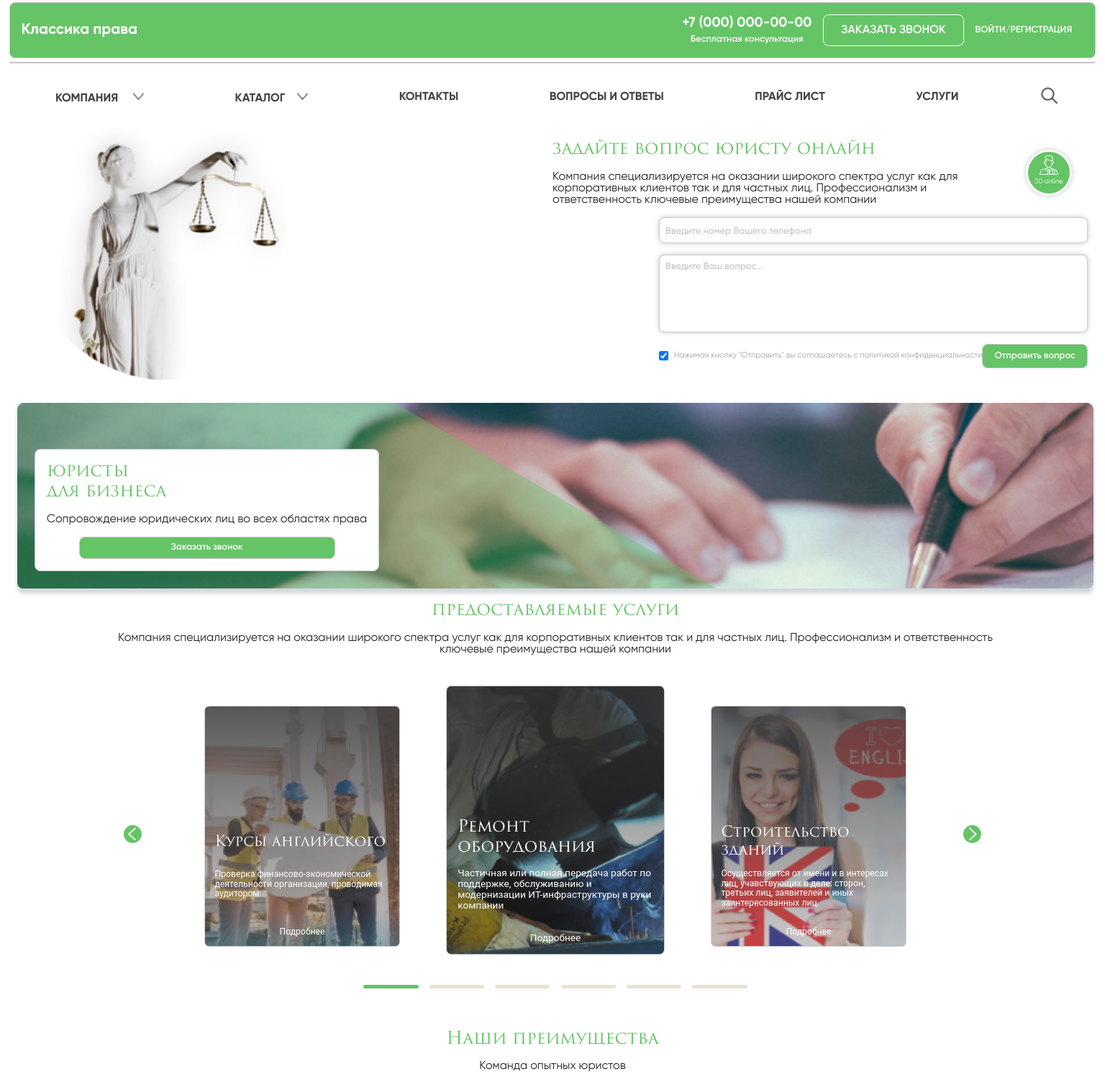
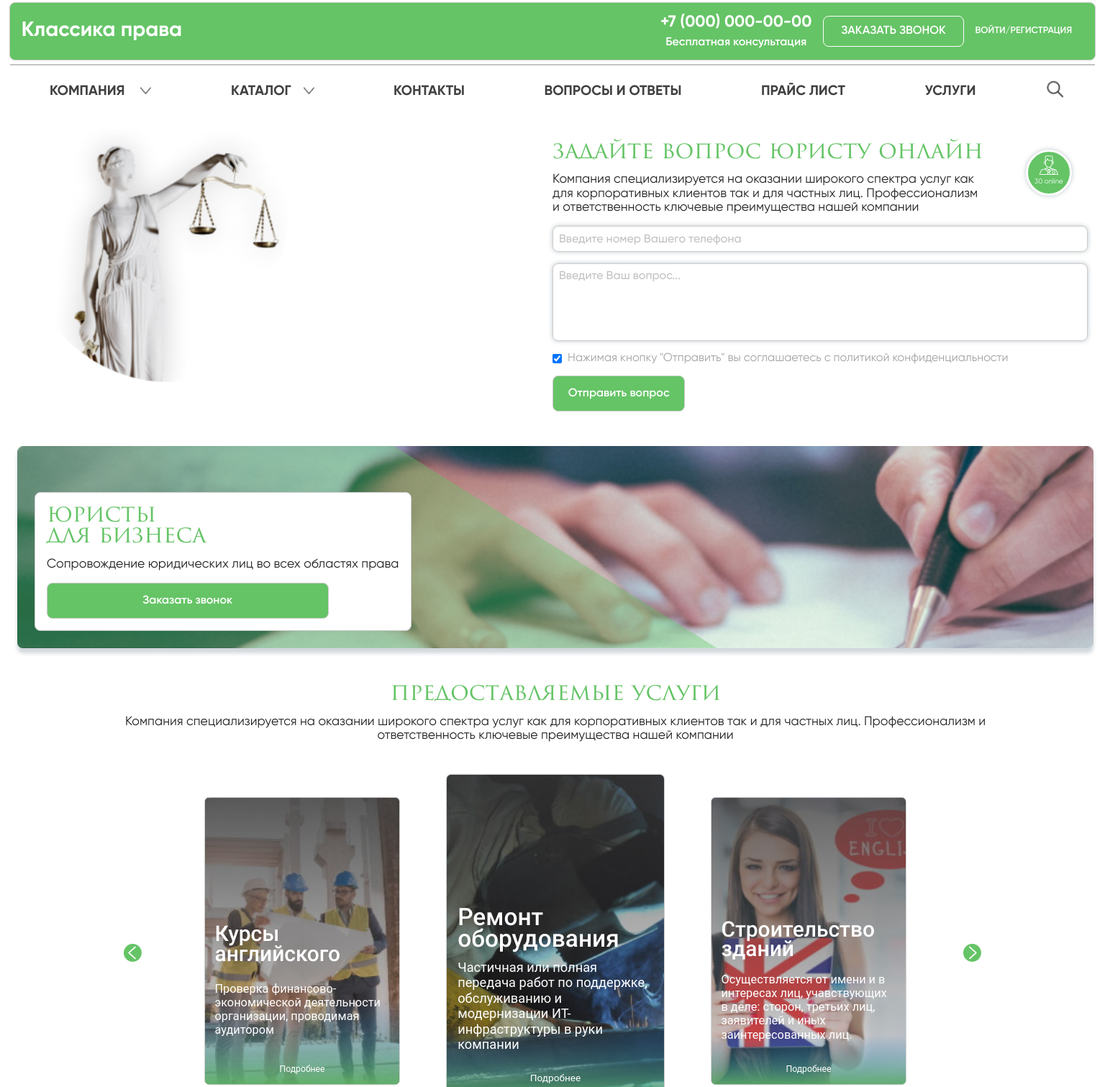
Before and after one commit to llianand94/practic_final_css, a plain HTML site: page index.html in a window 1536 px wide. Shown: the top 1511 px of the page at 72% size. Drawn offline with Linux system fonts and the light colour scheme.

Commit message:
Resize all fonts  in media requests

```diff
--- a/assets/css/benefit-section.css
+++ b/assets/css/benefit-section.css
@@ -68,4 +68,12 @@
   .card-benefit+.card-benefit{
     margin-left: 1.2rem;
   }
+  .card-benefit-capture{
+    line-height: 1.3rem;
+    font-size: 1.2rem;
+  }
+  .card-benefit-about{
+    line-height: 1.1rem;
+    font-size: 1rem;
+  }
 }
--- a/assets/css/footer.css
+++ b/assets/css/footer.css
@@ -107,7 +107,6 @@
     width: 33%;
     margin-top: 2rem;
     padding-left: 0;
-
   }
   .footer-list-wrapper>li:nth-child(4){
     order: 2;
@@ -122,3 +121,19 @@
     padding-top: 1.5rem;
   }
 }
+@media screen and (min-width: 1336px) {
+
+  .footer-list-wrapper>li{
+    font-size: 1.2rem;
+  }
+  .messangers-wrapper>*{
+    width: 2rem;
+    height: 2rem;
+  }
+  .call-info{
+    font-size: 1.1rem;
+  }
+  .copy-rights{
+    font-size: 1.1rem;
+  }
+}}
--- a/assets/css/form-section.css
+++ b/assets/css/form-section.css
@@ -1,4 +1,4 @@
-.form-section{
+.form-section {
   padding-left: 1.5rem;
   padding-right: 1.5rem;
   background-image: url(./../images/main-theme-image.png);
@@ -7,7 +7,7 @@
   background-position-x: center;
   background-position-y: 28%;
 }
-.form-article{
+.form-article {
   width: 17rem;
 }
 .after-element {
@@ -25,14 +25,13 @@
   color: var(--white-color);
   font-size: 0.6rem;
 }
-.question-form{
+.question-form {
   margin-top: 16rem;
 }
 .question-form > * {
   width: 100%;
   margin-bottom: 1rem;
 }
-
 
 .question-form > input {
   padding: 0.5rem;
@@ -42,7 +41,7 @@
 input::placeholder {
   color: #c2c2c2;
   font-size: 0.8rem;
-  font-family: 'Gilroy';
+  font-family: "Gilroy";
   font-weight: 500;
   overflow: hidden;
   white-space: nowrap;
@@ -57,10 +56,10 @@ textarea {
   display: flex;
   align-items: center;
 }
-.submit-question-wrapper .btn-submit{
+.submit-question-wrapper .btn-submit {
   margin-left: auto;
 }
-span.text-checkbox {
+.text-checkbox {
   margin: 0 0.5rem;
   font-size: 0.7rem;
   line-height: 0.7rem;
@@ -82,7 +81,7 @@ span.text-checkbox {
   margin: 1rem auto 0;
   text-align: center;
 }
-.bg-wrapper{
+.bg-wrapper {
   padding-right: 1rem;
   padding-left: 1.5rem;
 }
@@ -120,10 +119,8 @@ span.text-checkbox {
   z-index: 2;
 }
 
-
-
 @media screen and (min-width: 460px) {
-  .form-section{
+  .form-section {
     margin: 0 auto;
     background-position-y: 22%;
   }
@@ -133,7 +130,7 @@ span.text-checkbox {
 }
 
 @media screen and (min-width: 768px) {
-  .form-section{
+  .form-section {
     display: flex;
     flex-direction: column;
     align-items: flex-end;
@@ -142,14 +139,14 @@ span.text-checkbox {
     background-position-y: -3rem;
     background-size: 21rem;
   }
-  .form-article{
+  .form-article {
     position: relative;
     width: 70%;
   }
   .question-form {
     margin-top: 1rem;
-}
-  span.text-checkbox{
+  }
+  span.text-checkbox {
     margin-right: auto;
   }
   .after-element {
@@ -160,26 +157,51 @@ span.text-checkbox {
   }
 }
 @media screen and (min-width: 992px) {
-  .form-section{
+  .form-section {
     background-position-x: 3rem;
     background-position-y: -5rem;
     background-size: 22rem;
   }
 }
 @media screen and (min-width: 1024px) {
-  .form-section{
+  .form-section {
     margin-top: 6rem;
   }
-  .form-article{
+  .article-capture{
+    font-size: 1.6rem;
+  }
+  .form-article {
     width: 100%;
   }
-  .form-text{
+  .form-text {
     width: 80%;
+  }
+  .submit-question-wrapper {
+    flex-wrap: wrap;
+    justify-content: flex-start;
+  }
+  .text-checkbox {
+    width: 90%;
+    font-size: 0.9rem;
+    line-height: 1rem;
+  }
+  .submit-question-wrapper .btn-submit,
+  .bg-image .btn-submit {
+    margin-left: 0;
+    margin-right: auto;
+    margin-top: 1rem;
+    padding: 0.8rem 1.1rem;
+    font-size: 0.9rem;
+    line-height: 1rem;
   }
   .after-element {
     right: 3%;
     top: 26%;
   }
+  .bg-image{
+    margin-bottom: 3rem;
+  }
+
 }
 @media screen and (min-width: 1200px) {
   .form-section {
@@ -187,5 +209,26 @@ span.text-checkbox {
   }
 }
 @media screen and (min-width: 1336px) {
+  .article-capture{
+    font-size: 2rem;
+  }
+  .article-text{
+    font-size: 1.1rem;
+    line-height: 1.2rem;
+  }
 
+  ::placeholder,
+  input::placeholder {
+    font-size: 1rem;
+  }
+  .text-checkbox {
+    font-size: 1rem;
+    line-height: 1rem;
+  }
+  .submit-question-wrapper .btn-submit,
+  .bg-image .btn-submit {
+    padding: 1rem 1.3rem;
+    font-size: 1rem;
+    line-height: 1rem;
+  }
 }
--- a/assets/css/help-section.css
+++ b/assets/css/help-section.css
@@ -37,7 +37,7 @@ font-family: 'Gilroy';
   background-size: 1.5rem;
   background-repeat: no-repeat;
 }
-.help-section-form input:not(:last-child){
+.help-section-form input:not(.get-help){
   padding-bottom: 0.5rem;
   padding-left: 2rem;
   font-family: 'Gilroy';
@@ -48,8 +48,11 @@ font-family: 'Gilroy';
   white-space: nowrap;
   text-overflow: ellipsis;
 }
-.help-section-form .btn-submit{
-  max-width: 12rem;
+.get-help{
+  max-width: 80%;
+  padding-right: 2rem;
+  padding-bottom: 0.5rem;
+  padding-left: 2rem;
   align-self: center;
   overflow: hidden;
   white-space: nowrap;
@@ -77,6 +80,11 @@ font-size: 0.6rem;
   border: none;
   border-bottom: 1px solid #414141;
 }
+.help-section-form input:active,
+.help-section-form input:target {
+  border: none;
+  border-bottom: 1px solid var(--color-of-theme);
+}
 @media screen and (min-width:768px) {
   .help-section{
     margin-top: 2rem;
@@ -101,8 +109,22 @@ font-size: 0.6rem;
     margin-top: 3rem;
     margin-bottom: 3rem;
   }
-
   .phone-img-wrapper img{
     transform: scale(1.3);
   }
 }
+@media screen and (min-width:1024px) {
+  .input-description{
+    font-size: 1.1rem;
+  }
+  .get-help{
+  font-size: 1rem;
+  padding: 0;
+  padding: 0.5rem 1rem;
+  /* padding-left: 1rem ;
+  padding-right: 1rem; */
+  }
+  .agree-text{
+  font-size: 0.7rem;
+  }
+}
--- a/assets/css/navigation-section.css
+++ b/assets/css/navigation-section.css
@@ -73,7 +73,7 @@
   font-size: 0;
   justify-content: space-around;
   align-items: center;
-  margin-top: 2rem;
+  margin-top: 1.3rem;
   position: absolute;
   left: 0;
   right: 0;
@@ -161,6 +161,9 @@
 }
 
 @media screen and (min-width: 768px) {
+  .logo{
+    font-size: 1.5rem;
+  }
   .navigation-section::after {
     content: "";
     position: absolute;
@@ -170,6 +173,7 @@
     right: 0;
     background-color: #c4c4c4;
   }
+
 }
 @media screen and (min-width: 1024px) {
   .nav-btn-wrapper {
@@ -193,3 +197,29 @@
     display: inline-block;
   }
 }
+@media screen and (min-width: 1336px) {
+  .logo{
+    font-size: 1.8rem;
+  }
+  .consult-wrapper a:first-child {
+    font-size: 1.4rem;
+  }
+  .consult-wrapper a:last-child {
+    font-size: 1rem;
+  }
+  .nav-link{
+
+  }
+  .nav-link{
+
+  }
+  .log-in{
+
+  }
+  .added-list-item{
+    font-size: 1.2rem;
+  }
+  .inner-list{
+    font-size: 1rem;
+  }
+}
--- a/assets/css/services-section.css
+++ b/assets/css/services-section.css
@@ -10,15 +10,18 @@
   padding: 2rem 0;
 
 }
-.card-wrapperh2 .article-capture{
+.service-capture{
   font-family: 'Roboto';
   font-weight: 500;
+  font-size: 1.5rem;
+  line-height: 1.8rem;
+}
 
-}
-.card-wrapper .article-text{
+.service-text{
   font-family: 'Roboto';
   font-weight: 400;
   font-size: 0.9rem;
+  line-height: 1rem;
 }
 
 .galery {
@@ -124,4 +127,21 @@
   .galery{
     margin: 0 1rem;
   }
+  .service-capture{
+    font-size: 1.8rem;
+  }
+  .service-text{
+    font-size: 1.1rem;
+    line-height: 1.2rem;
+  }
 }
+@media screen and (min-width: 1336px) {
+  .service-capture{
+    font-size: 2.2rem;
+    line-height: 2rem;
+  }
+  .service-text{
+    font-size: 1.2rem;
+    line-height: 1.4rem;
+  }
+}
--- a/assets/css/style.css
+++ b/assets/css/style.css
@@ -63,3 +63,4 @@ body{
   -webkit-box-orient: vertical;
   overflow: hidden;
 }
+@media screen and {
--- a/index.html
+++ b/index.html
@@ -58,7 +58,6 @@
             <li class="inner-li arrow-right">Мильтимедиа проекторы</li>
             <li class="inner-li arrow-right">Цветные МФУ</li>
             <li class="inner-li arrow-right">Измерительное оборудование</li>
-
           </ul>
         </li>
         <li class="added-list-item"><a href="#">Контакты</a></li>
@@ -114,20 +113,20 @@
 
 <div class="card-wrapper ">
   <article class="galery col-9 col-sm-6 col-md-4 col-lg-3 main-border white-font welding">
-    <h2 class="article-capture margin-Y">Ремонт оборудования</h2>
-    <p class="article-text">Частичная или полная передача работ по поддержке, обслуживанию и модернизации ИТ-инфраструктуры в руки компании</p>
+    <h2 class="service-capture margin-Y">Ремонт оборудования</h2>
+    <p class="service-text">Частичная или полная передача работ по поддержке, обслуживанию и модернизации ИТ-инфраструктуры в руки компании</p>
     <a href="#">Подробнее</a>
   </article>
 
      <article class="galery col-9  col-md-4 col-lg-3 building main-border white-font">
-      <h2 class="article-capture margin-Y">Курсы английского</h2>
-      <p class="article-text">Проверка финансово-экономической деятельности организации, проводимая аудитором</p>
+      <h2 class="service-capture margin-Y">Курсы английского</h2>
+      <p class="service-text">Проверка финансово-экономической деятельности организации, проводимая аудитором</p>
       <a href="#">Подробнее</a>
      </article>
 
     <article class="galery col-9  col-md-4 col-lg-3 training main-border white-font">
-     <h2 class="article-capture margin-Y">Строительство зданий</h2>
-     <p class="article-text">Осуществляется от имени и в интересах лиц, учавствующих в деле: сторон, третьих лиц, заявителей и иных заинтересованных лиц.</p>
+     <h2 class="service-capture margin-Y">Строительство зданий</h2>
+     <p class="service-text">Осуществляется от имени и в интересах лиц, учавствующих в деле: сторон, третьих лиц, заявителей и иных заинтересованных лиц.</p>
      <a href="#">Подробнее</a>
     </article>
   </div>
@@ -211,7 +210,7 @@
       <span class="input-description margin-Y">Введите номер телефона</span>
       <input class="bg-phone bottom-border "
                 type="text" placeholder="+7(___)___-__-__" pattern="">
-      <input class="btn-submit main-border white-font margin-Y"
+      <input class="get-help btn-submit main-border white-font margin-Y"
               type="submit" value="Получить консультацию">
       <p class="agree-text">Нажимая на кнопку, Вы даете согласие на обработку <a class="agree-link" href="#">персональных данных</a></p>
     </form>
@@ -290,7 +289,9 @@
         <li><a href="#">Контакты</a></li>
       </ul>
     <div class="call-info col-7 col-md-4">
-      <span>+7 (000) <i class="white-font">000-00-00</i></span>
+      <span>+7 (000)
+        <i class="white-font">000-00-00</i>
+      </span>
       <a  href="#">info@classica-prava</a>
     </div>
     <div class="messangers-wrapper col-5 col-md-4">
@@ -298,7 +299,7 @@
       <a class="img-vk" href="#"></a>
       <a class="img-instagram" href="#"></a>
     </div>
-    <span class="company-name col-12 col-md-4">г.Красноярск ООО"Классика Права"</span>
+    <span class="company-name col-12 col-md-4">г. Красноярск    ООО"Классика Права"</span>
     <span class="copy-rights col-12 col-md-4">2021 Все права защищены</span>
   </footer>
 </section>
```
